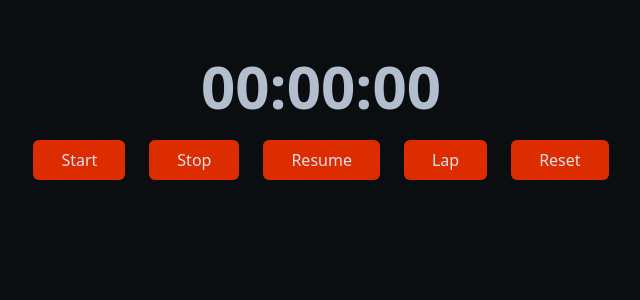
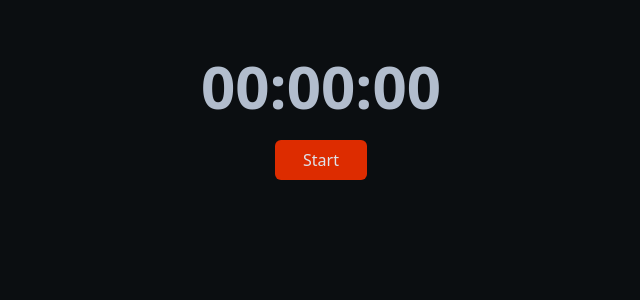
Before and after one commit to Shopify/eng-intern-assessment-react, a React app: page / in a window 1280 px wide. Shown: the top 300 px of the page, without its empty margins (319-959 px from the left). Built offline with nearby package versions, Linux system fonts and the light colour scheme.

Commit message:
feat: show stop watch button when functionality is valid in situation

```diff
--- a/src/StopWatch.tsx
+++ b/src/StopWatch.tsx
@@ -33,15 +33,24 @@ const StopWatch: React.FC = () => {
         <Time time={time} />
       </div>
       <div className="flex justify-center space-x-6 mt-6">
+        {!isTimerRunning && time === 0 && (
           <StopWatchButton onClick={() => setTimerRunning(true)}>
             Start
           </StopWatchButton>
+        )}
+        {isTimerRunning && (
           <StopWatchButton onClick={() => setTimerRunning(false)}>
             Stop
           </StopWatchButton>
+        )}
+
+        {!isTimerRunning && time !== 0 && (
           <StopWatchButton onClick={() => setTimerRunning(true)}>
             Resume
           </StopWatchButton>
+        )}
+
+        {time > 0 && (
           <StopWatchButton
             onClick={() => {
               setLapTimes([...lapTimes, { id: lapTimeId++, time }]);
@@ -49,7 +58,10 @@ const StopWatch: React.FC = () => {
           >
             Lap
           </StopWatchButton>
+        )}
+        {time > 0 && (
           <StopWatchButton onClick={() => setTime(0)}>Reset</StopWatchButton>
+        )}
       </div>
       {lapTimes.length === 0 ? null : (
         <div className="flex justify-center items-center flex-col mt-6">
```
Lines whose indentation alone changed are shown as unchanged.
